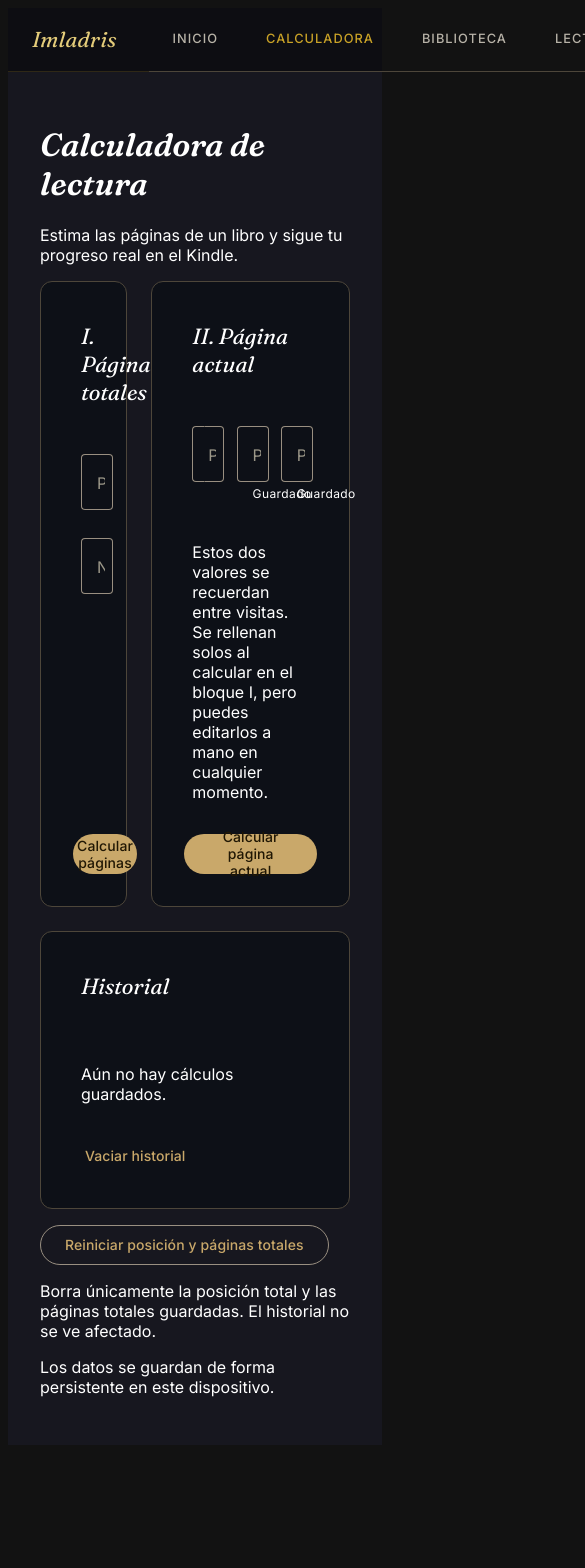
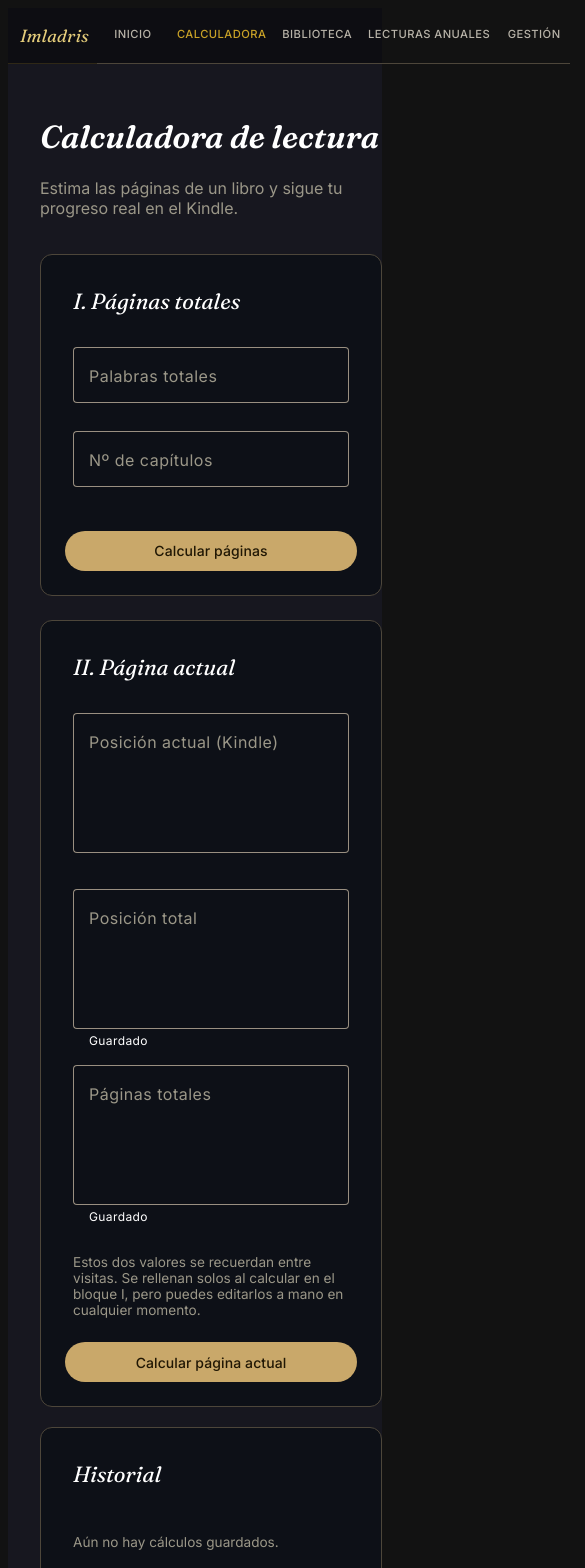
Before and after one commit to liraru/imladris, an Angular app: page /calculator in a window 390 px wide. Shown: the top 1568 px of the page, 585 px wide, since content can reach past the window. Before the commit the page ends 1453 px from the top, so only its background shows below. Built offline with nearby package versions, Linux system fonts and the light colour scheme.

Commit message:
fix calculator styles + responsive

```diff
--- a/src/app/app.css
+++ b/src/app/app.css
@@ -30,6 +30,13 @@
 
 .app-nav {
   margin-left: auto;
+  overflow-x: auto;
+  overflow-y: hidden;
+  scrollbar-width: none; /* Firefox: oculta la barra de scroll, sigue siendo deslizable */
+
+  &::-webkit-scrollbar {
+    display: none; /* Chrome/Safari */
+  }
 
   ::ng-deep .mdc-tab {
     height: 64px;
@@ -43,6 +50,7 @@
     text-transform: uppercase;
     color: var(--text-muted);
     transition: color 0.2s ease;
+    white-space: nowrap;
   }
 
   ::ng-deep .mdc-tab-indicator__content--underline {
@@ -79,3 +87,50 @@
   background: var(--ink-raised);
   min-height: calc(100vh - 64px);
 }
+
+@media (max-width: 767px) {
+  .app-toolbar {
+    padding-inline: 1rem;
+    gap: 1rem;
+  }
+
+  .app-content {
+    padding: 1.25rem;
+  }
+
+  .app-nav ::ng-deep .mdc-tab {
+    padding-inline: 0.75rem;
+  }
+
+  .app-nav ::ng-deep .mdc-tab__text-label {
+    font-size: 0.75rem;
+    letter-spacing: 0.06em;
+  }
+}
+
+@media (max-width: 575px) {
+  .app-toolbar {
+    height: 56px;
+    padding-inline: 0.75rem;
+    gap: 0.5rem;
+  }
+
+  .brand {
+    font-size: 1.1rem;
+  }
+
+  .app-nav ::ng-deep .mdc-tab {
+    height: 56px;
+    padding-inline: 0.5rem;
+  }
+
+  .app-nav ::ng-deep .mdc-tab__text-label {
+    font-size: 0.7rem;
+    letter-spacing: 0.04em;
+  }
+
+  .app-content {
+    padding: 1rem;
+    min-height: calc(100vh - 56px);
+  }
+}
--- a/src/app/pages/calculator/pages-calculator.component.html
+++ b/src/app/pages/calculator/pages-calculator.component.html
@@ -1,9 +1,12 @@
+<div class="container calculator-page">
+  <div class="calculator-page__header">
     <h1>Calculadora de lectura</h1>
     <p>Estima las páginas de un libro y sigue tu progreso real en el Kindle.</p>
+  </div>
 
   <div class="calculator-controllers-container grid">
     <!-- BLOQUE 1: PÁGINAS TOTALES -->
-  <mat-card appearance="outlined" class="col-4">
+    <mat-card appearance="outlined" class="col-12 col-lg-4">
       <mat-card-header>
         <mat-card-title>I. Páginas totales</mat-card-title>
       </mat-card-header>
@@ -40,11 +43,11 @@
         </div>
 
         @if (errorPaginas()) {
-        <p>{{ errorPaginas() }}</p>
+          <p class="calculator-error">{{ errorPaginas() }}</p>
         }
 
         @if (resultPaginasValue() !== null) {
-        <p>
+          <p class="calculator-result">
             <strong>Páginas estimadas: {{ fmt(resultPaginasValue()!) }}</strong
             ><br />
             (palabras ÷ 300) + (capítulos × 0.6)
@@ -60,7 +63,7 @@
     </mat-card>
 
     <!-- BLOQUE 2: PÁGINA ACTUAL -->
-  <mat-card appearance="outlined" class="col-8">
+    <mat-card appearance="outlined" class="col-12 col-lg-8">
       <mat-card-header>
         <mat-card-title>II. Página actual</mat-card-title>
       </mat-card-header>
@@ -114,17 +117,17 @@
           </mat-form-field>
         </div>
 
-      <p>
-        Estos dos valores se recuerdan entre visitas. Se rellenan solos al calcular en el bloque I,
-        pero puedes editarlos a mano en cualquier momento.
+        <p class="calculator-hint">
+          Estos dos valores se recuerdan entre visitas. Se rellenan solos al calcular en el bloque
+          I, pero puedes editarlos a mano en cualquier momento.
         </p>
 
         @if (errorPagina()) {
-        <p>{{ errorPagina() }}</p>
+          <p class="calculator-error">{{ errorPagina() }}</p>
         }
 
         @if (resultPagina(); as resultado) {
-        <p>
+          <p class="calculator-result">
             <strong>Estás en la página {{ fmt(resultado.pagina) }}</strong
             ><br />
             {{ resultado.sub }}
@@ -141,14 +144,14 @@
   </div>
 
   <!-- HISTORIAL -->
-<mat-card appearance="outlined">
+  <mat-card appearance="outlined" class="calculator-history">
     <mat-card-header>
       <mat-card-title>Historial</mat-card-title>
     </mat-card-header>
 
     <mat-card-content>
       @if (history().length === 0) {
-      <p>Aún no hay cálculos guardados.</p>
+        <p class="calculator-hint">Aún no hay cálculos guardados.</p>
       } @else {
         <mat-list>
           @for (entry of historyReversed(); track entry.time + entry.detail) {
@@ -170,14 +173,15 @@
   </mat-card>
 
   <!-- REINICIO -->
-<p>
+  <div class="calculator-reset">
     <button mat-stroked-button color="secondary" type="button" (click)="reiniciar()">
       Reiniciar posición y páginas totales
     </button>
-</p>
-<p>
+    <p class="calculator-hint">
       Borra únicamente la posición total y las páginas totales guardadas. El historial no se ve
       afectado.
     </p>
+  </div>
 
-<p>Los datos se guardan de forma persistente en este dispositivo.</p>
+  <p class="calculator-footnote">Los datos se guardan de forma persistente en este dispositivo.</p>
+</div>
--- a/src/app/pages/calculator/pages-calculator.component.scss
+++ b/src/app/pages/calculator/pages-calculator.component.scss
@@ -1,9 +1,28 @@
+.calculator-page {
+  display: flex;
+  flex-direction: column;
+  gap: 1.5rem;
+  padding-block: 1.5rem 3rem;
+}
+
+.calculator-page__header {
+  max-width: 640px;
+
+  p {
+    color: var(--mat-sys-on-surface-variant);
+    margin-top: 0.25rem;
+  }
+}
+
 .calculator-controllers-container {
   gap: 1.5rem;
-  margin-bottom: 1.5rem;
+  margin-bottom: 0;
+  align-items: stretch;
 }
 
 mat-card {
+  display: flex;
+  flex-direction: column;
   padding: 1.5rem;
   gap: 1.5rem;
 }
@@ -16,15 +35,11 @@ mat-card-content {
   display: flex;
   flex-direction: column;
   flex: 1;
-  gap: 1.5rem;
+  gap: 1rem;
 }
 
-.kindle-position-form {
-  display: flex;
-  flex-direction: row;
-  gap: 1rem;
-  justify-content: space-evenly;
-  align-items: center;
+mat-card-actions {
+  margin-top: auto;
 }
 
 .pages-form {
@@ -32,3 +47,116 @@ mat-card-content {
   flex-direction: column;
   gap: 0.5rem;
 }
+
+.kindle-position-form {
+  display: flex;
+  flex-wrap: wrap;
+  gap: 1rem;
+  align-items: flex-start;
+
+  mat-form-field {
+    flex: 1 1 160px;
+    min-width: 0;
+  }
+}
+
+.calculator-hint {
+  color: var(--mat-sys-on-surface-variant);
+  font-size: 0.85rem;
+}
+
+.calculator-error {
+  color: #e08585;
+}
+
+.calculator-result {
+  padding: 0.75rem 1rem;
+  border-radius: var(--mat-sys-corner-medium, 10px);
+  background: var(--mat-sys-surface-container-high);
+  border: 1px solid color-mix(in srgb, var(--mat-sys-primary) 25%, transparent);
+}
+
+.calculator-history {
+  mat-list-item {
+    height: auto;
+    padding-block: 0.5rem;
+    align-items: flex-start;
+
+    ::ng-deep .mdc-list-item__content {
+      align-self: center;
+    }
+  }
+
+  [matListItemTitle] {
+    white-space: normal;
+    line-height: 1.35;
+  }
+}
+
+.calculator-reset {
+  display: flex;
+  align-items: center;
+  gap: 1rem;
+  flex-wrap: wrap;
+
+  .calculator-hint {
+    margin: 0;
+    flex: 1 1 260px;
+  }
+}
+
+.calculator-footnote {
+  color: var(--mat-sys-on-surface-variant);
+  font-size: 0.75rem;
+}
+
+// -------------------------------
+// Responsive: móvil (< 576px)
+// -------------------------------
+@media (max-width: 575px) {
+  .calculator-page {
+    padding-block: 1rem 2rem;
+    gap: 1.25rem;
+  }
+
+  mat-card {
+    padding: 1rem;
+    gap: 1rem;
+  }
+
+  mat-card-header {
+    margin-bottom: 1rem;
+  }
+
+  .kindle-position-form {
+    flex-direction: column;
+
+    mat-form-field {
+      width: 100%;
+    }
+  }
+
+  mat-card-actions {
+    button {
+      width: 100%;
+    }
+  }
+
+  .calculator-reset {
+    flex-direction: column;
+    align-items: stretch;
+
+    button {
+      width: 100%;
+    }
+  }
+}
+
+// -------------------------------
+// Responsive: tablet pequeña (576–767px)
+// -------------------------------
+@media (min-width: 576px) and (max-width: 767px) {
+  .kindle-position-form mat-form-field {
+    flex-basis: calc(50% - 0.5rem);
+  }
+}
```
Lines whose indentation alone changed are shown as unchanged.
